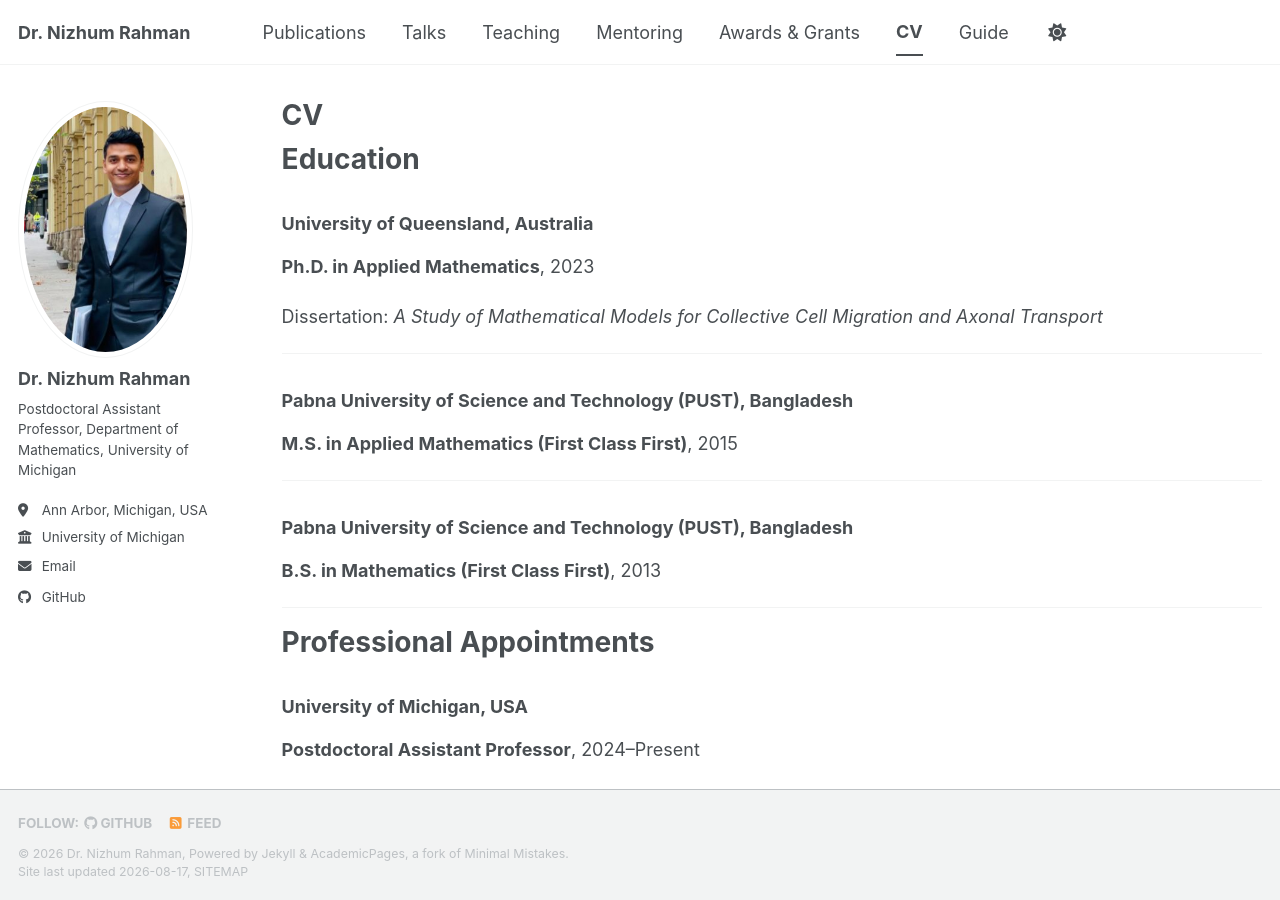
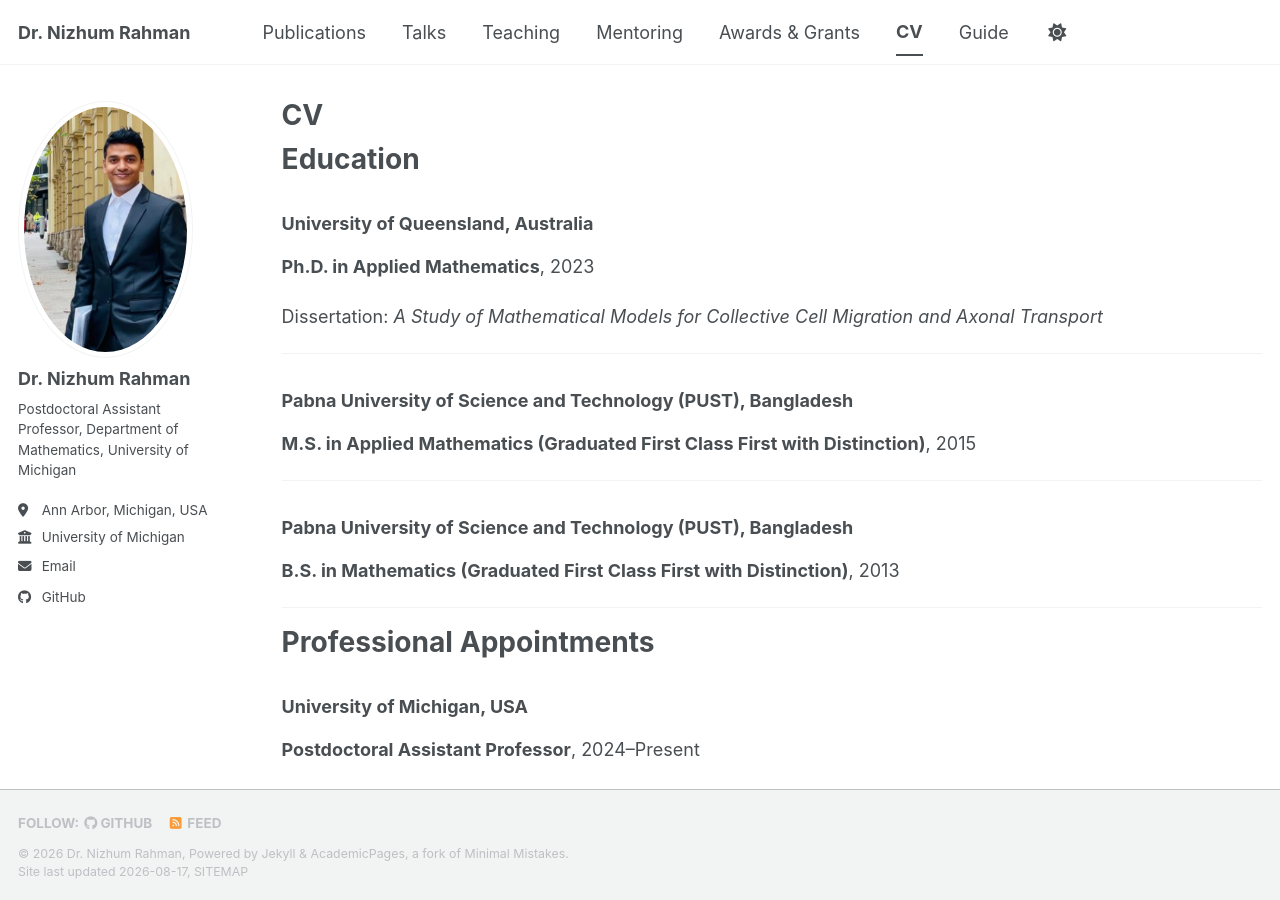
Before and after one commit to Nizhum37/Nizhum37.github.io, a Jekyll site: the page built from _pages/cv.md, in a window 1280 px wide and 900 px high. Built offline with Jekyll 4.4.1, drawn with Linux system fonts in a browser that asks for light colours; a script bundle is joined from its source files by our own code; library files that are not in the unit come from our copies.

Commit message:
Update cv.md

```diff
--- a/_pages/cv.md
+++ b/_pages/cv.md
@@ -24,13 +24,13 @@ Dissertation: *A Study of Mathematical Models for Collective Cell Migration and
 
 ### Pabna University of Science and Technology (PUST), Bangladesh
 
-**M.S. in Applied Mathematics (First Class First)**, 2015
+**M.S. in Applied Mathematics (Graduated First Class First with Distinction)**, 2015
 
 ---
 
 ### Pabna University of Science and Technology (PUST), Bangladesh
 
-**B.S. in Mathematics (First Class First)**, 2013
+**B.S. in Mathematics (Graduated First Class First with Distinction)**, 2013
 
 ---
 
```
